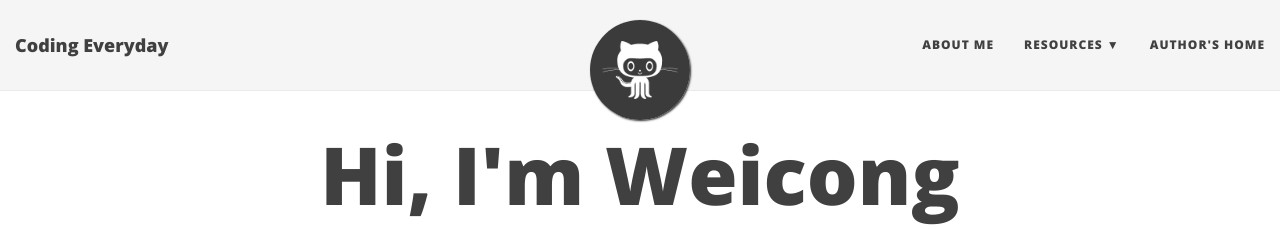
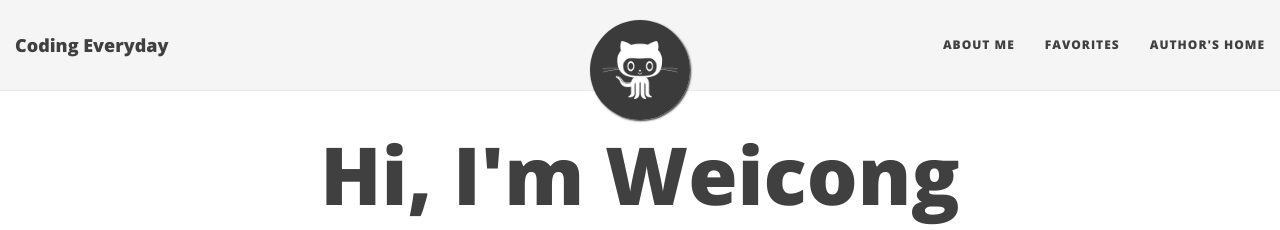
Before and after one commit to lordring/lordring.github.io, a Jekyll site: the page built from index.html, in a window 1280 px wide. Shown: the top 230 px of the page. Built offline with Jekyll 4.4.1, drawn with Linux system fonts in a browser that asks for light colours; nearby versions of some CDN libraries; the list of posts is cut into pages by our own code.

Commit message:
add favorites

```diff
--- a/_config.yml
+++ b/_config.yml
@@ -24,10 +24,11 @@ description: Love coding
 # List of links in the navigation bar
 navbar-links:
   About Me: "aboutme"
-  Resources:
-    - Beautiful Jekyll: "http://deanattali.com/beautiful-jekyll/"
-    - Learn markdown: "http://www.markdowntutorial.com/"
-    - GitHub Pages: "https://pages.github.com/"
+  Favorites: "favorites"
+  #Resources:
+  #  - Beautiful Jekyll: "http://deanattali.com/beautiful-jekyll/"
+  #  - Learn markdown: "http://www.markdowntutorial.com/"
+  #  - GitHub Pages: "https://pages.github.com/"
   Author's home: "http://doiteasy.cc"
 
 # Image to show in the navigation bar - image must be a square (width = height)
```
Also changed, not shown: favorites.md (added, +13 -0 lines).
